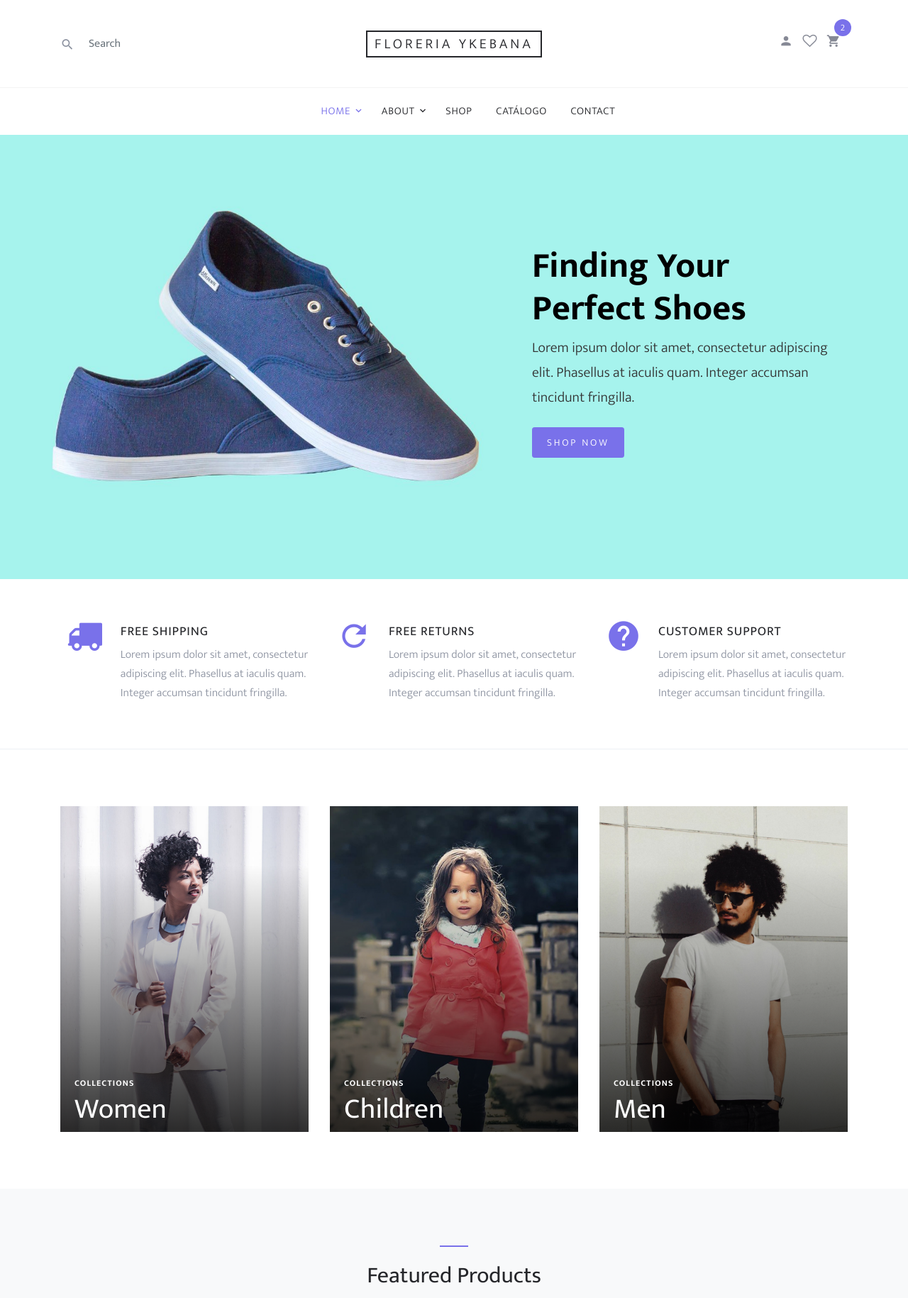
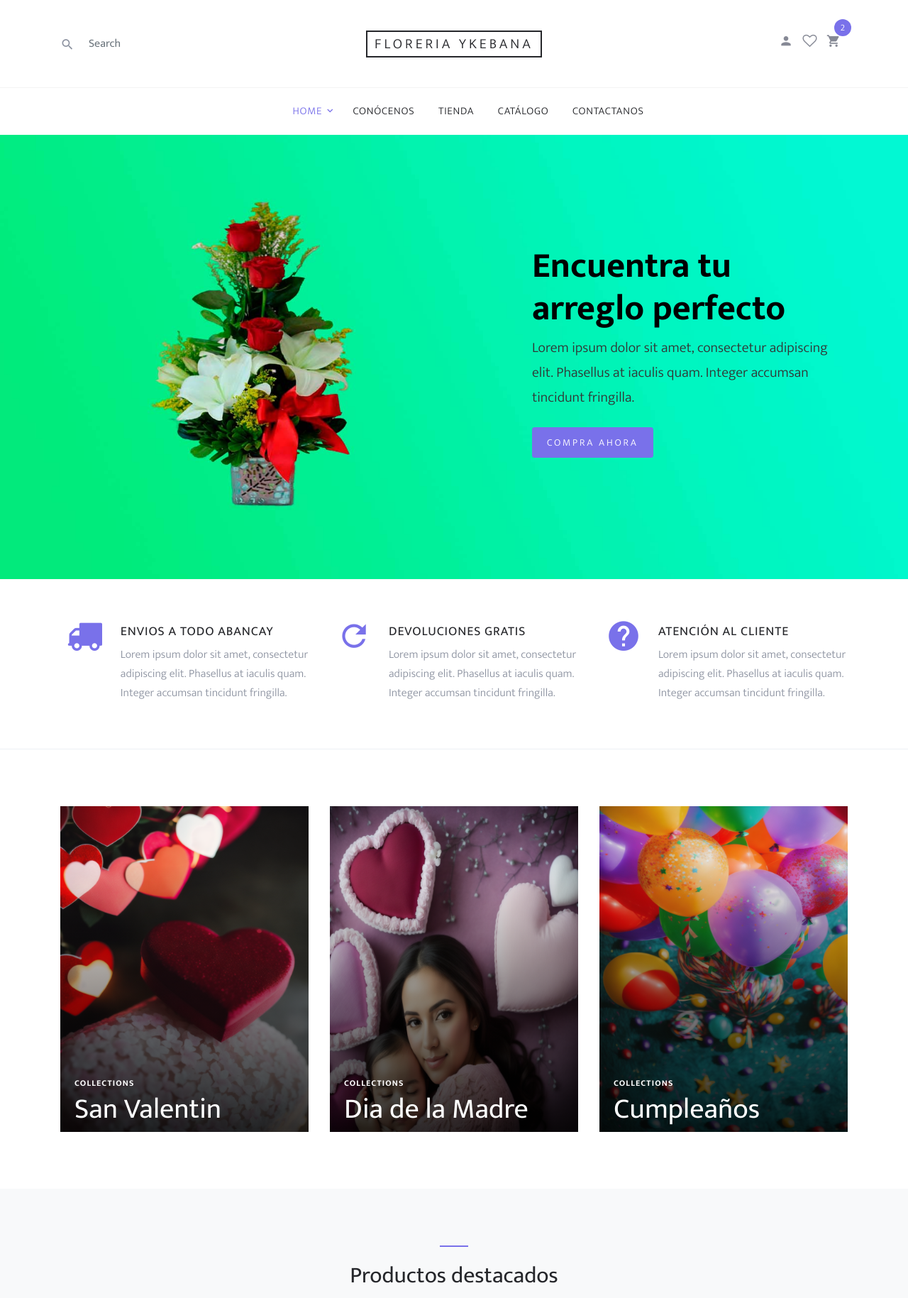
Before and after one commit to PaulMvz/floreriaykebanadis, a plain HTML site: page index.html in a window 1280 px wide. Shown: the top 1829 px of the page at 71% size. Drawn offline with Linux system fonts and the light colour scheme; files whose address does not match are found by name.

Commit message:
Cambio en la imagen y collections de index.html

```diff
--- a/index.html
+++ b/index.html
@@ -79,31 +79,24 @@
                 </li>
               </ul>
             </li>
-            <li class="has-children">
-              <a href="about.html">About</a>
-              <ul class="dropdown">
-                <li><a href="#">Menu One</a></li>
-                <li><a href="#">Menu Two</a></li>
-                <li><a href="#">Menu Three</a></li>
-              </ul>
-            </li>
-            <li><a href="shop.html">Shop</a></li>
-            <li><a href="#">Catálogo</a></li>
-            <li><a href="contact.html">Contact</a></li>
+            <li><a href="about.html">Conócenos</a></li>
+            <li><a href="shop.html">Tienda</a></li>
+            <li><a href="catalogo.html">Catálogo</a></li>
+            <li><a href="contact.html">Contactanos</a></li>
           </ul>
         </div>
       </nav>
     </header>
 
-    <div class="site-blocks-cover" style="background-image: url(images/hero_1.jpg);" data-aos="fade">
+    <div class="site-blocks-cover" style="background-image: url(images/logofloreriafondofloryke.jpg);" data-aos="fade">
       <div class="container">
         <div class="row align-items-start align-items-md-center justify-content-end">
           <div class="col-md-5 text-center text-md-left pt-5 pt-md-0">
-            <h1 class="mb-2">Finding Your Perfect Shoes</h1>
+            <h1 class="mb-2">Encuentra tu arreglo perfecto</h1>
             <div class="intro-text text-center text-md-left">
               <p class="mb-4">Lorem ipsum dolor sit amet, consectetur adipiscing elit. Phasellus at iaculis quam. Integer accumsan tincidunt fringilla. </p>
               <p>
-                <a href="#" class="btn btn-sm btn-primary">Shop Now</a>
+                <a href="shop.html" class="btn btn-sm btn-primary">Compra ahora</a>
               </p>
             </div>
           </div>
@@ -119,7 +112,7 @@
               <span class="icon-truck"></span>
             </div>
             <div class="text">
-              <h2 class="text-uppercase">Free Shipping</h2>
+              <h2 class="text-uppercase">Envios a todo Abancay </h2>
               <p>Lorem ipsum dolor sit amet, consectetur adipiscing elit. Phasellus at iaculis quam. Integer accumsan tincidunt fringilla.</p>
             </div>
           </div>
@@ -128,7 +121,7 @@
               <span class="icon-refresh2"></span>
             </div>
             <div class="text">
-              <h2 class="text-uppercase">Free Returns</h2>
+              <h2 class="text-uppercase">Devoluciones gratis</h2>
               <p>Lorem ipsum dolor sit amet, consectetur adipiscing elit. Phasellus at iaculis quam. Integer accumsan tincidunt fringilla.</p>
             </div>
           </div>
@@ -137,7 +130,7 @@
               <span class="icon-help"></span>
             </div>
             <div class="text">
-              <h2 class="text-uppercase">Customer Support</h2>
+              <h2 class="text-uppercase">Atención al cliente</h2>
               <p>Lorem ipsum dolor sit amet, consectetur adipiscing elit. Phasellus at iaculis quam. Integer accumsan tincidunt fringilla.</p>
             </div>
           </div>
@@ -151,33 +144,33 @@
           <div class="col-sm-6 col-md-6 col-lg-4 mb-4 mb-lg-0" data-aos="fade" data-aos-delay="">
             <a class="block-2-item" href="#">
               <figure class="image">
-                <img src="images/women.jpg" alt="" class="img-fluid">
+                <img src="images/SanValentinMod.png" alt="" class="img-fluid">
               </figure>
               <div class="text">
                 <span class="text-uppercase">Collections</span>
-                <h3>Women</h3>
+                <h3>San Valentin</h3>
               </div>
             </a>
           </div>
           <div class="col-sm-6 col-md-6 col-lg-4 mb-5 mb-lg-0" data-aos="fade" data-aos-delay="100">
             <a class="block-2-item" href="#">
               <figure class="image">
-                <img src="images/children.jpg" alt="" class="img-fluid">
+                <img src="images/DiaMadreMod.png" alt="" class="img-fluid">
               </figure>
               <div class="text">
                 <span class="text-uppercase">Collections</span>
-                <h3>Children</h3>
+                <h3>Dia de la Madre</h3>
               </div>
             </a>
           </div>
           <div class="col-sm-6 col-md-6 col-lg-4 mb-5 mb-lg-0" data-aos="fade" data-aos-delay="200">
             <a class="block-2-item" href="#">
               <figure class="image">
-                <img src="images/men.jpg" alt="" class="img-fluid">
+                <img src="images/fiesta.png" alt="" class="img-fluid">
               </figure>
               <div class="text">
                 <span class="text-uppercase">Collections</span>
-                <h3>Men</h3>
+                <h3>Cumpleaños</h3>
               </div>
             </a>
           </div>
@@ -189,7 +182,7 @@
       <div class="container">
         <div class="row justify-content-center">
           <div class="col-md-7 site-section-heading text-center pt-4">
-            <h2>Featured Products</h2>
+            <h2>Productos destacados</h2>
           </div>
         </div>
         <div class="row">
@@ -265,7 +258,7 @@
       <div class="container">
         <div class="row justify-content-center  mb-5">
           <div class="col-md-7 site-section-heading text-center pt-4">
-            <h2>Big Sale!</h2>
+            <h2>¡Gran venta!</h2>
           </div>
         </div>
         <div class="row align-items-center">
@@ -317,7 +310,7 @@
           <div class="col-md-6 col-lg-3 mb-4 mb-lg-0">
             <h3 class="footer-heading mb-4">Promo</h3>
             <a href="#" class="block-6">
-              <img src="images/hero_1.jpg" alt="Image placeholder" class="img-fluid rounded mb-4">
+              <img src="images/logofloreriafondofloryke.jpg" alt="Image placeholder" class="img-fluid rounded mb-4">
               <h3 class="font-weight-light  mb-0">Finding Your Perfect Shoes</h3>
               <p>Promo from  nuary 15 &mdash; 25, 2019</p>
             </a>
@@ -347,7 +340,7 @@
           <div class="col-md-12">
             <p>
             <!-- Link back to Colorlib can't be removed. Template is licensed under CC BY 3.0. -->
-            Copyright &copy;<script data-cfasync="false" src="/cdn-cgi/scripts/5c5dd728/cloudflare-static/email-decode.min.js"></script><script>document.write(new Date().getFullYear());</script> All rights reserved | This template is made with <i class="icon-heart" aria-hidden="true"></i> by <a href="https://colorlib.com" target="_blank" class="text-primary">Colorlib</a>
+            Copyright &copy;<script data-cfasync="false" src="/cdn-cgi/scripts/5c5dd728/cloudflare-static/email-decode.min.js"></script><script>document.write(new Date().getFullYear());</script> All rights reserved | This software is made with <i class="icon-heart" aria-hidden="true"></i> by <a href="https://colorlib.com" target="_blank" class="text-primary">DevelopDMZ</a>
             <!-- Link back to Colorlib can't be removed. Template is licensed under CC BY 3.0. -->
             </p>
           </div>
```
Also changed, not shown: images/DiaMadreMod.png (added), images/SanValentinMod.png (added), images/fiesta.png (added), images/logofloreriafondofloryke.jpg (added), trabajarencampospropuestos.txt.
